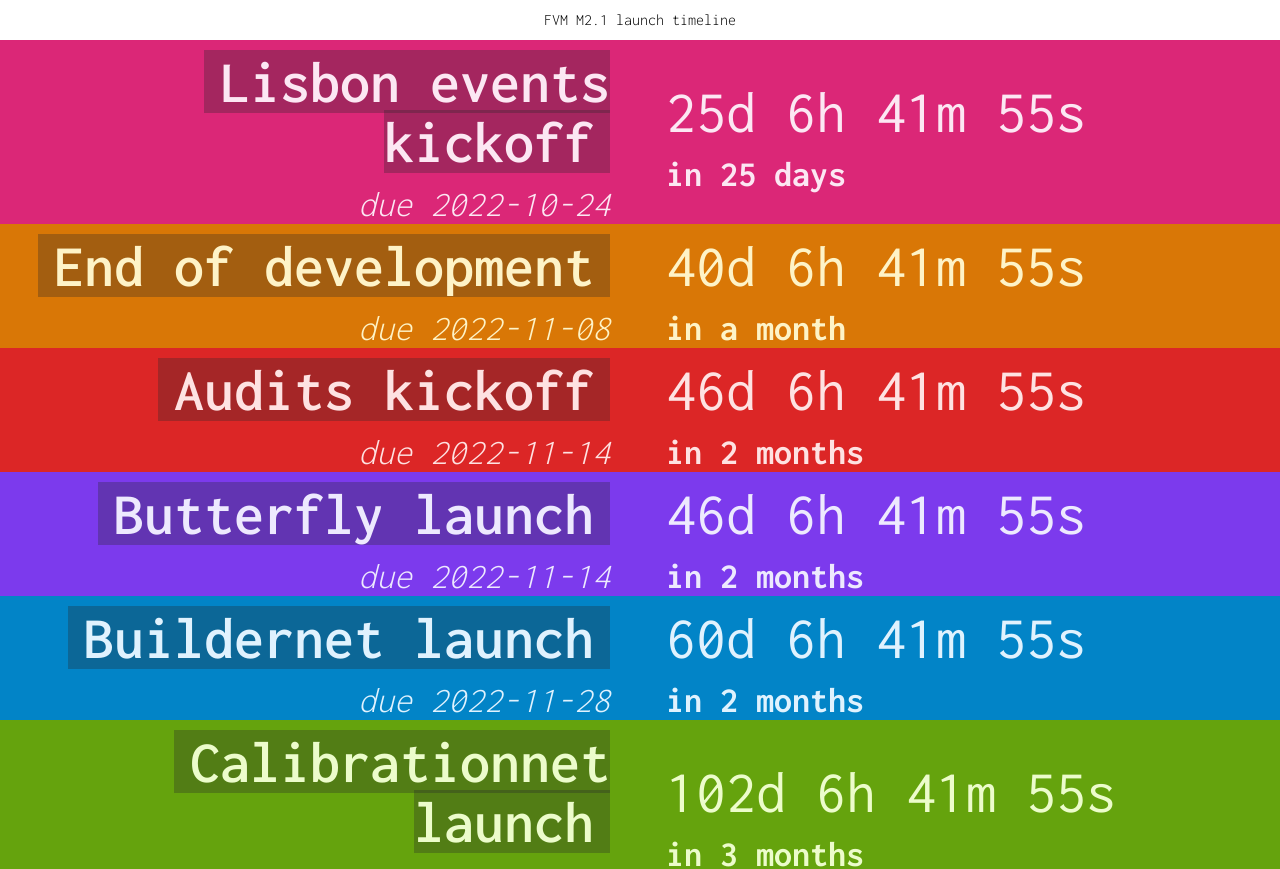
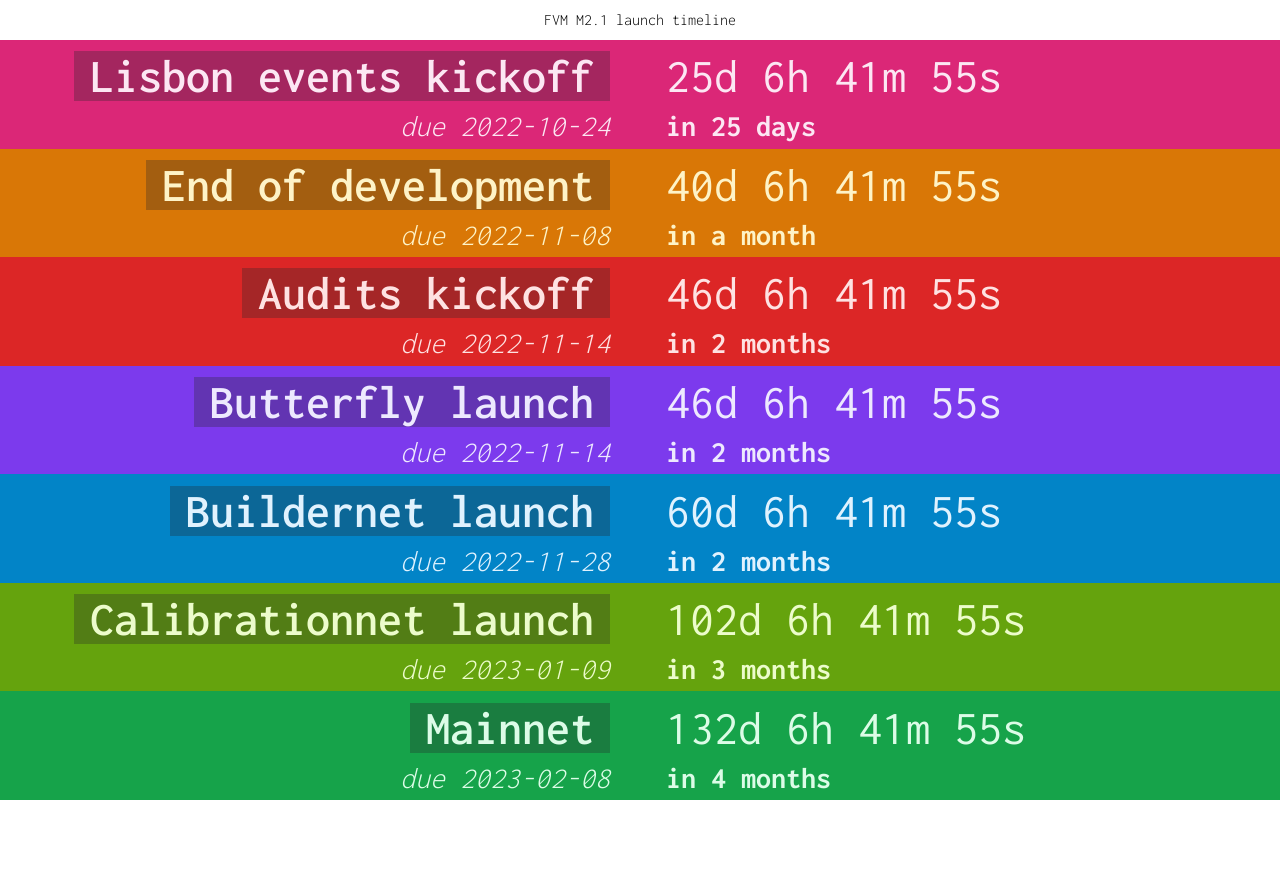
Before and after one commit to raulk/fvm-timeline, a Next.js app: page / in a window 1280 px wide. Shown: the top 869 px of the page. After the commit the page ends 800 px from the top, so only its background shows below. Built offline with nearby package versions, Linux system fonts and the light colour scheme.

Commit message:
fix fonts; rendering.

```diff
--- a/pages/index.js
+++ b/pages/index.js
@@ -1,18 +1,12 @@
 import Head from 'next/head'
 import styles from '../styles/Home.module.css'
-import Countdown from 'react-countdown';
 import { zeroPad } from 'react-countdown';
+import dynamic from 'next/dynamic'
 import moment from 'moment';
 
-import '@fontsource/inconsolata';
-import '@fontsource/inconsolata/200.css';
-import '@fontsource/inconsolata/300.css';
-import '@fontsource/inconsolata/400.css';
-import '@fontsource/inconsolata/500.css';
-import '@fontsource/inconsolata/600.css';
-import '@fontsource/inconsolata/700.css';
-import '@fontsource/inconsolata/800.css';
-import '@fontsource/inconsolata/900.css';
+const Countdown = dynamic(() => import('react-countdown'), {
+  ssr: false
+})
 
 const deadlines = [
   { milestone: "End of development", date: "2022-11-08", colors: "bg-amber-600 text-amber-100 hover:bg-amber-700" },
@@ -42,7 +36,7 @@ export default function Home() {
       <main className={styles.main}>
         <div className={styles.title}>FVM M2.1 launch timeline</div>
         {deadlines.sort(sortBy("date")).map(x =>
-          <article key={styles.name} className={`${styles.entry} ${x.colors}`}>
+          <article key={x.milestone} className={`${styles.entry} ${x.colors}`}>
             <div className={styles.left}>
               <div className={styles.name}><span className={styles.nameInner}>{x.milestone}</span></div>
               <div className={styles.due}>
--- a/styles/Home.module.css
+++ b/styles/Home.module.css
@@ -24,7 +24,7 @@
   @apply lg:pr-4;
   @apply lg:text-4xl;
   @apply xl:pr-7;
-  @apply xl:text-6xl;
+  @apply xl:text-5xl;
 }
 
 .right {
@@ -36,7 +36,7 @@
 }
 
 .name {
-  @apply lg:py-3;
+  @apply lg:py-2;
 }
 
 .nameInner {
@@ -47,21 +47,21 @@
 
 .timer {
   @apply text-lg;
-  @apply lg:py-3;
+  @apply lg:py-2;
   @apply lg:text-4xl;
-  @apply xl:text-6xl;
+  @apply xl:text-5xl;
 }
 
 .due {
   @apply text-base italic font-light;
   @apply lg:text-2xl;
-  @apply xl:text-4xl;
+  @apply xl:text-3xl;
 }
 
 .relativeTime {
   @apply text-base font-bold;
   @apply lg:text-2xl;
-  @apply xl:text-4xl;
+  @apply xl:text-3xl;
 }
 
 .main {
```
Also changed, not shown: pages/_app.js (+11 -1 lines).
